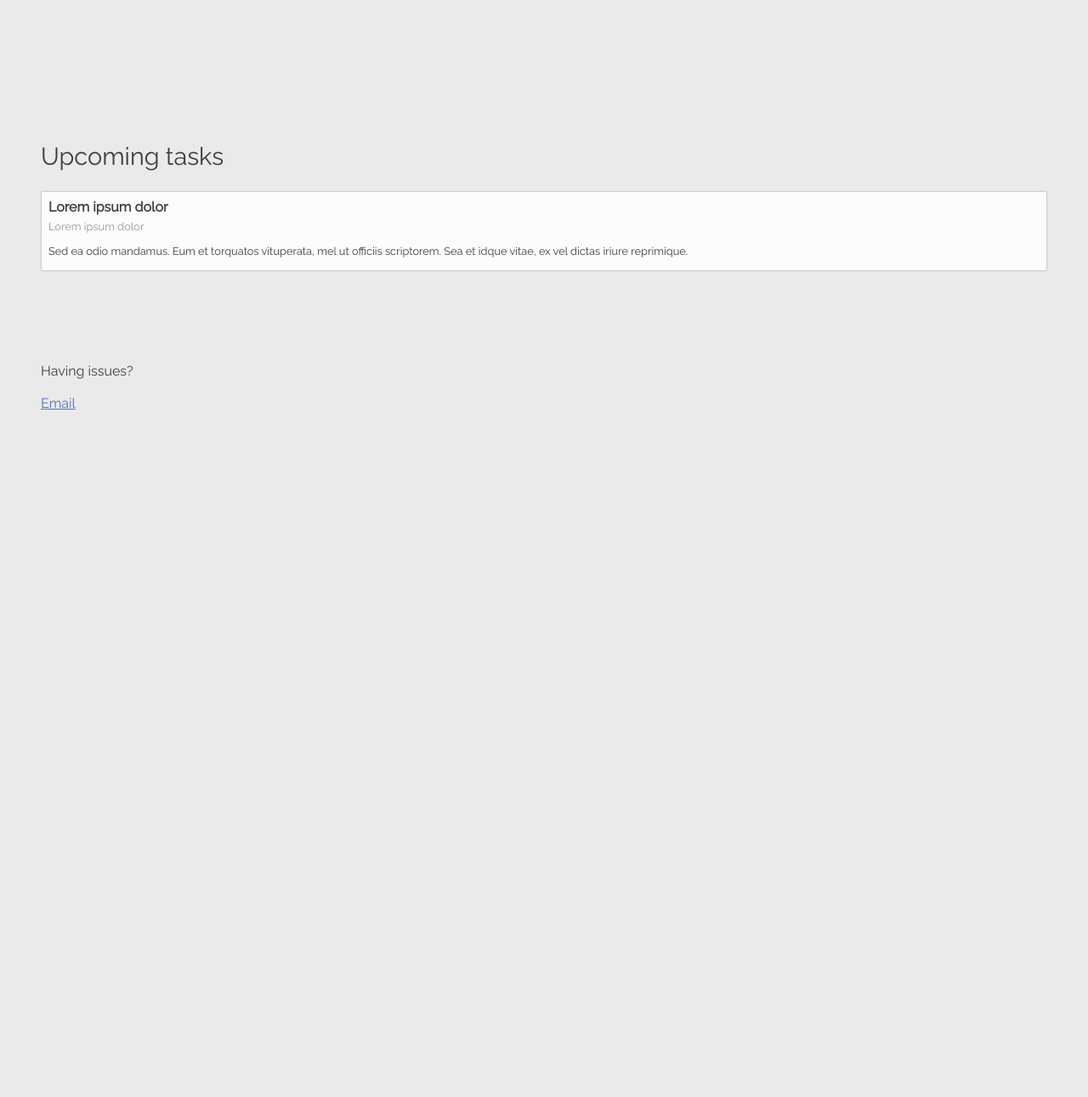
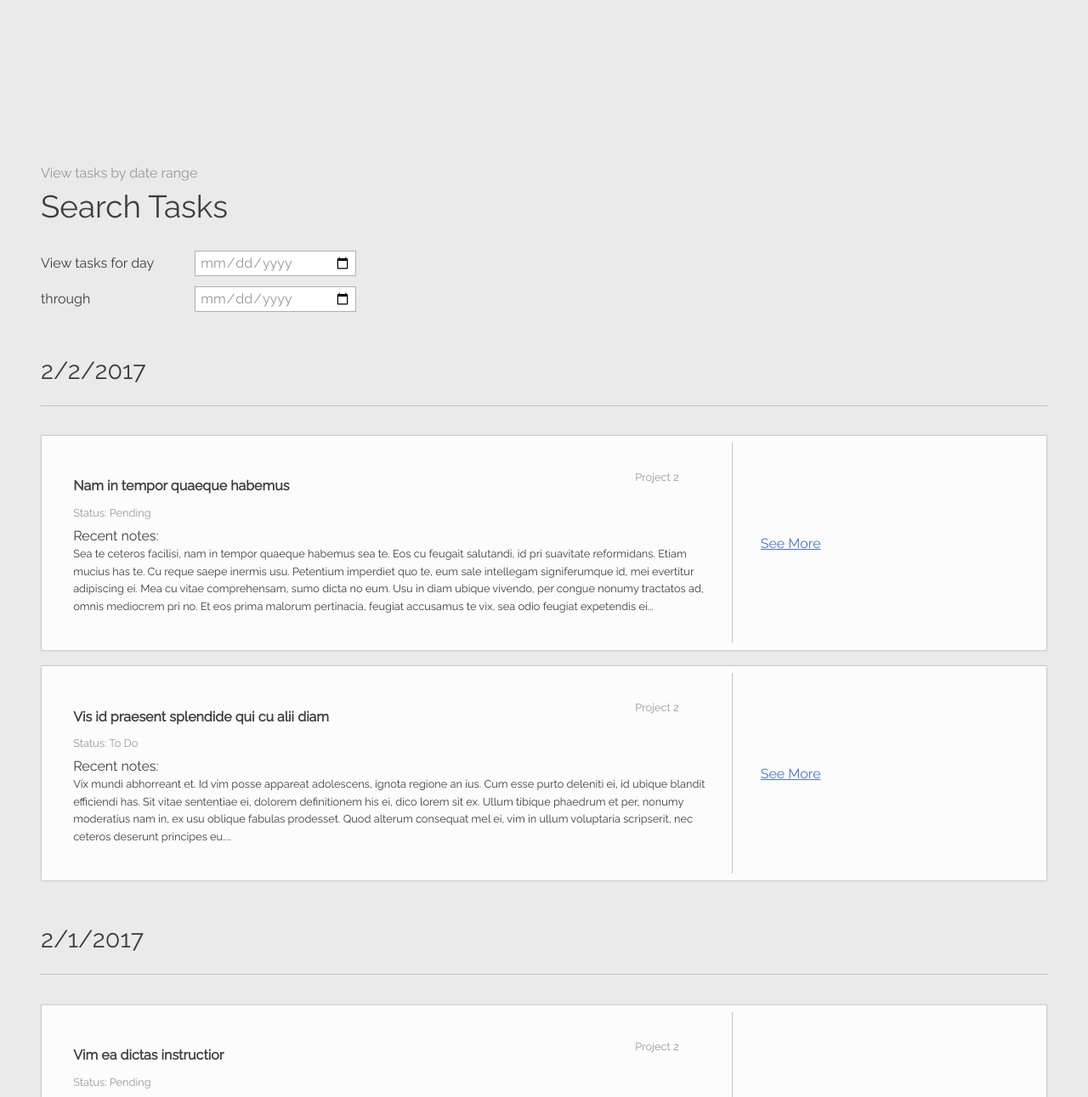
Before and after one commit to bemarlan/project-management, a PHP site: page / in a window 1280 px wide. Shown: the part 5209-6500 px from the top of the page at 85% size. Before the commit the page ends 5691 px from the top, so only its background shows below. Run offline with PHP 8.4, Linux system fonts and the light colour scheme; data that the repository does not hold is empty; a stand-in replaces the project's code that opens the database connection.

Commit message:
added structure for task search/result. started db install script.

```diff
--- a/css/styles.css
+++ b/css/styles.css
@@ -24,6 +24,9 @@ body {
 			padding: 1rem 0.5rem;
 		}
 	}
+div {
+	padding: 0.15rem 0;
+}
 p {
 	line-height: 1.6;
 	padding-bottom: 0.25rem;
@@ -108,6 +111,11 @@ input[type="reset"] {
 	cursor: pointer;
 	margin-top: 2rem;
 }
+	input[type="submit"]:hover,
+	input[type="reset"]:hover {
+		background-color: #4a7ec9;
+		box-shadow: 2px 2px 2px #888888
+	}
 
 /* ---- FORM ---- */
 form div {
@@ -147,8 +155,14 @@ input[type="checkbox"] {
 .border-left-gray {
 	border-left: 1px solid #c6c4c4;
 }
+.border-bottom-gray {
+	border-bottom: 1px solid #c6c4c4;
+}
 
 /* ---- PADDING/MARGIN ---- */
+.pb-0 {
+	padding-bottom: 0;
+}
 .pb-025 {
 	padding-bottom: 0.25rem;
 }
@@ -165,11 +179,17 @@ input[type="checkbox"] {
 	padding-left: 0.5rem;
 }
 
+.mt-2 {
+	margin-top: 2rem;
+}
 .mb-075 {
 	margin-bottom: 0.75rem;
 }
 .mb-1 {
 	margin-bottom: 1rem;
+}
+.mb-2 {
+	margin-bottom: 2rem;
 }
 .mr-025 {
 	margin-right: 0.25rem;
--- /dev/null
+++ b/forms/fields/taskDateBegin.php
@@ -0,0 +1,5 @@
+<!--
+	declare div wrapper and label outside of php include
+-->
+
+<input type="date" name="taskDateBegin"><br>
--- /dev/null
+++ b/forms/fields/taskDateEnd.php
@@ -0,0 +1,5 @@
+<!--
+	declare div wrapper and label outside of php include
+-->
+
+<input type="date" name="taskDateEnd"><br>
--- /dev/null
+++ b/includes/task-with-details.php
@@ -0,0 +1,73 @@
+<!--
+	"See More" call-to-action links off to view task w/ notes page
+-->
+
+<div class="mt-2">
+
+	<h3 class="border-bottom-gray mb-2">2/2/2017</h3>
+	<div>
+		<div class="box-soft mb-075">
+			<div class="col2-lg border-rt-gray">
+				<div>
+					<div class="col2 bold pl-0 pt-0 pb-0">Nam in tempor quaeque habemus</div>
+					<p class="col2 light rt pl-0 pt-0">Project 2</p>
+				</div>
+				<p class="light">Status: Pending</p>
+				<div>Recent notes:</div>
+				<p>Sea te ceteros facilisi, nam in tempor quaeque habemus sea te. Eos cu feugait salutandi, id pri suavitate reformidans. Etiam mucius has te. Cu reque saepe inermis usu. Petentium imperdiet quo te, eum sale intellegam signiferumque id, mei evertitur adipiscing ei. Mea cu vitae comprehensam, sumo dicta no eum. Usu in diam ubique vivendo, per congue nonumy tractatos ad, omnis mediocrem pri no. Et eos prima malorum pertinacia, feugiat accusamus te vix, sea odio feugiat expetendis ei...</p>
+			</div>
+			<a class="col2-sm">See More</a>
+		</div>
+	</div>
+
+	<div>
+		<div class="box-soft mb-075">
+			<div class="col2-lg border-rt-gray">
+				<div>
+					<div class="col2 bold pl-0 pt-0 pb-0">Vis id praesent splendide qui cu alii diam</div>
+					<p class="col2 light rt pl-0 pt-0">Project 2</p>
+				</div>
+				<p class="light">Status: To Do</p>
+				<div>Recent notes:</div>
+				<p>Vix mundi abhorreant et. Id vim posse appareat adolescens, ignota regione an ius. Cum esse purto deleniti ei, id ubique blandit efficiendi has. Sit vitae sententiae ei, dolorem definitionem his ei, dico lorem sit ex. Ullum tibique phaedrum et per, nonumy moderatius nam in, ex usu oblique fabulas prodesset. Quod alterum consequat mel ei, vim in ullum voluptaria scripserit, nec ceteros deserunt principes eu....</p>
+			</div>
+			<a class="col2-sm">See More</a>
+		</div>
+	</div>
+
+</div>
+
+<div class="mt-2">
+
+	<h3 class="border-bottom-gray mb-2">2/1/2017</h3>
+	<div>
+		<div class="box-soft mb-075">
+			<div class="col2-lg border-rt-gray">
+				<div>
+					<div class="col2 bold pl-0 pt-0 pb-0">Vim ea dictas instructior</div>
+					<p class="col2 light rt pl-0 pt-0">Project 2</p>
+				</div>
+				<p class="light">Status: Pending</p>
+				<div>Recent notes:</div>
+				<p>Ut inani falli scribentur nam. Pro et choro maiorum torquatos, fabulas volutpat theophrastus ne sit, sed postea accumsan placerat ne. Usu ei delenit dolorem ponderum, odio tation abhorreant has an, an mea nibh aeterno. Ut qui quodsi ancillae reprimique....</p>
+			</div>
+			<a class="col2-sm">See More</a>
+		</div>
+	</div>
+
+	<div>
+		<div class="box-soft mb-075">
+			<div class="col2-lg border-rt-gray">
+				<div>
+					<div class="col2 bold pl-0 pt-0 pb-0">Vis id praesent splendide qui cu alii diam</div>
+					<p class="col2 light rt pl-0 pt-0">Project 1</p>
+				</div>
+				<p class="light">Status: Red Folder</p>
+				<div>Recent notes:</div>
+				<p>Ne facilis assueverit sea, vivendo voluptua qui ei, his te veniam facete conceptam. Ea inimicus suscipiantur mea, vis cu nihil vulputate. Has id lorem munere doming, ea habeo signiferumque quo. Et has case civibus maiestatis, at quo affert noluisse liberavisse, adhuc modus ad per. Alia aperiri nostrud sea ad, ut nibh detraxit qui. Veritus sadipscing pri at, vel paulo animal ex. Officiis intellegat et pri. Falli maiorum habemus nec et. Eu mei modo partem primis, consul omnesque liberavisse id est. Pri ea exerci electram reprimique, sit ponderum laboramus incorrupte et, per alterum accusata philosophia no. Qui eruditi dolorem apeirian at.....</p>
+			</div>
+			<a class="col2-sm">See More</a>
+		</div>
+	</div>
+
+</div>
--- a/includes/task-with-notes.php
+++ b/includes/task-with-notes.php
@@ -1,6 +1,6 @@
 <div class="box-soft mb-075">
 	<div class="col2-xlg border-rt-gray">
-		<div class="pb-05 bold">Diam latine discere eum ex</div>
+		<div class="pb-05 bold">Note 1 Diam latine discere eum ex</div>
 		<p class="pb-05 light">2/22/2017</p>
 		<p>Omnis errem mea et, consul ridens ea sed. Vis nobis democritum ut, ne persius alterum necessitatibus qui. His ad ludus mucius, eius ludus malorum nam no. Est debet utroque id. Ei vel adipisci lobortis erroribus, ad populo laoreet dolorem eum, mei cu sanctus concludaturque. At ius essent lobortis, an per integre labitur eripuit.</p>
 	</div>
--- /dev/null
+++ b/includes/taskdaterange.php
@@ -0,0 +1,12 @@
+
+
+<form id="taskDateRange">
+	<div>
+		<label>View tasks for day</label>
+		<?php include 'forms/fields/taskDateBegin.php'; ?>
+	</div>
+	<div>
+		<label>through</label>
+		<?php include 'forms/fields/taskDateEnd.php'; ?>
+	</div>
+</form>
--- a/structures/viewtask.php
+++ b/structures/viewtask.php
@@ -5,6 +5,10 @@
 	<div class="col2-lg pt-0 pl-0">
 		<p class="light">Project: Prompta epicuri quaerendum</p>
 		<p class="green">Due: 5/21/2017</p>
+		<!--
+			add functionality to change due date
+		<a>Change due date</a>
+		-->
 		<p>Estimated time remaining: 2hr 45min</p>
 		<p>Collateral: <a>reference_guide.docx</a></p>
 	</div>
--- /dev/null
+++ b/structures/viewtasks.php
@@ -0,0 +1,10 @@
+<p class="light">View tasks by date range</p>
+<h2>Search Tasks</h2>
+
+<div>
+	<?php include 'includes/taskdaterange.php'; ?>
+</div>
+
+<div>
+	<?php include 'includes/task-with-details.php'; ?>
+</div>
--- a/templates/home.php
+++ b/templates/home.php
@@ -1,3 +1,7 @@
+<!--
+home acting as wireframe showcase at this time.
+-->
+
 <h1>Welcome</h1>
 
 <?php include 'structures/addtask.php'; ?>
@@ -11,6 +15,5 @@
 <?php include 'structures/addproject.php'; ?>
 <br><br><br><br><br><br><br><br><br><br>
 <?php include 'structures/addtemplate.php'; ?>
-
 <br><br><br><br><br><br><br><br><br><br>
-<?php include 'includes/tasklist-sm-dynamic.php'; ?>
+<?php include 'structures/viewtasks.php'; ?>
```
Also changed, not shown: README.md, 1 other file.
